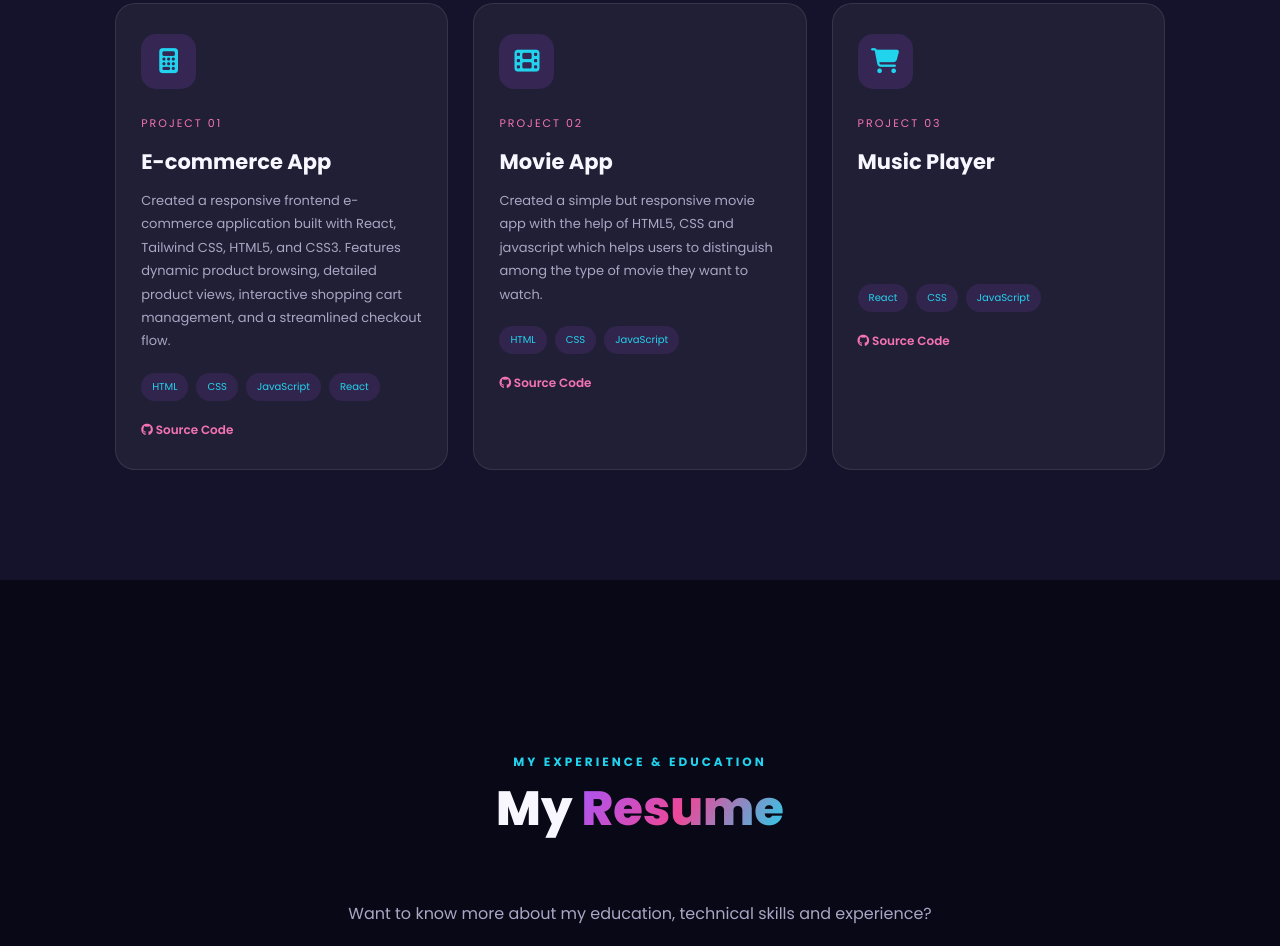
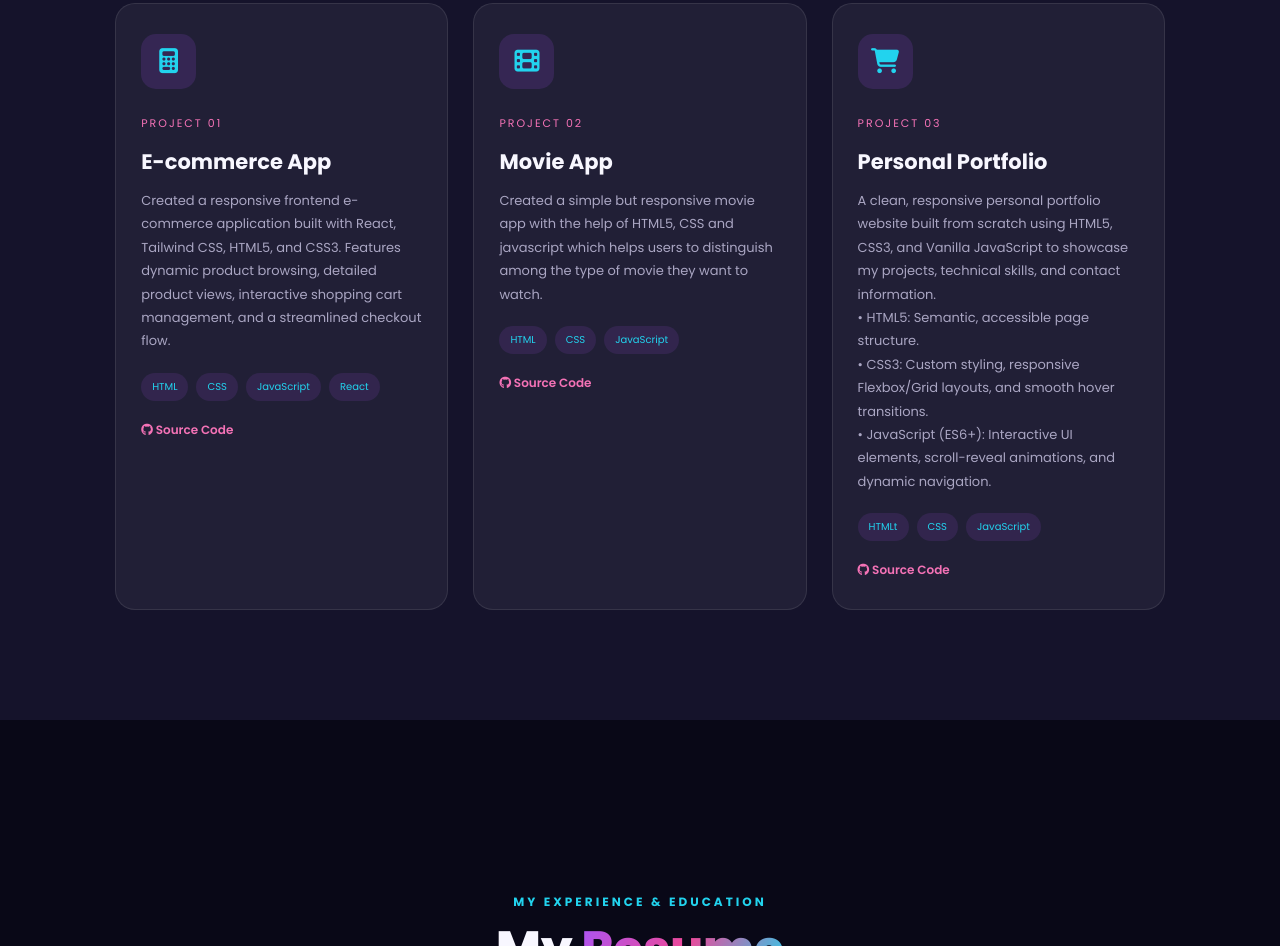
Before and after one commit to akshaydasila/Personal_Portfolio, a plain HTML site: page index.html in a window 1280 px wide. Shown: the part 2832-3778 px from the top of the page. Drawn offline with Linux system fonts and the light colour scheme.

Commit message:
Update portfolio skills and project descriptions

```diff
--- a/index.html
+++ b/index.html
@@ -314,19 +314,28 @@
 
           <span class="project-number">PROJECT 03</span>
 
-          <h3>Music Player</h3>
+          <h3>Personal Portfolio</h3>
 
-          <p></p>
+          <p>
+            A clean, responsive personal portfolio website built from scratch
+            using HTML5, CSS3, and Vanilla JavaScript to showcase my projects,
+            technical skills, and contact information. <br />
+            • HTML5: Semantic, accessible page structure. <br />
+            • CSS3: Custom styling, responsive Flexbox/Grid layouts, and smooth
+            hover transitions. <br />
+            • JavaScript (ES6+): Interactive UI elements, scroll-reveal
+            animations, and dynamic navigation.
+          </p>
 
           <div class="tech-stack">
-            <span>React</span>
+            <span>HTMLt</span>
             <span>CSS</span>
             <span>JavaScript</span>
           </div>
 
           <div class="project-links">
             <a
-              href="https://github.com/akshaydasila/Code_Alpha_music_player.git"
+              href="https://github.com/akshaydasila/Personal_Portfolio.git"
               target="_blank"
               rel="noopener noreferrer"
             >
```
